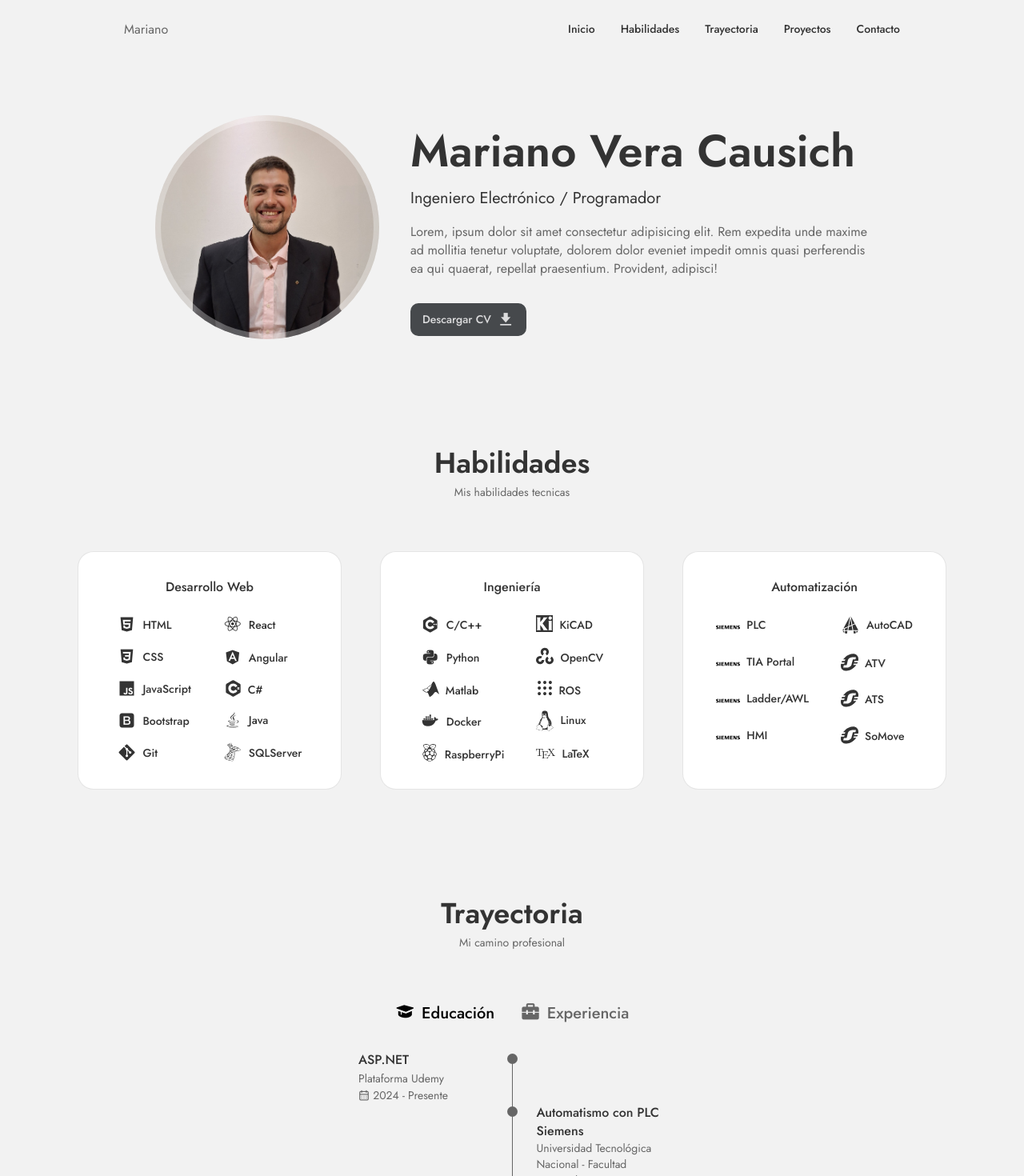
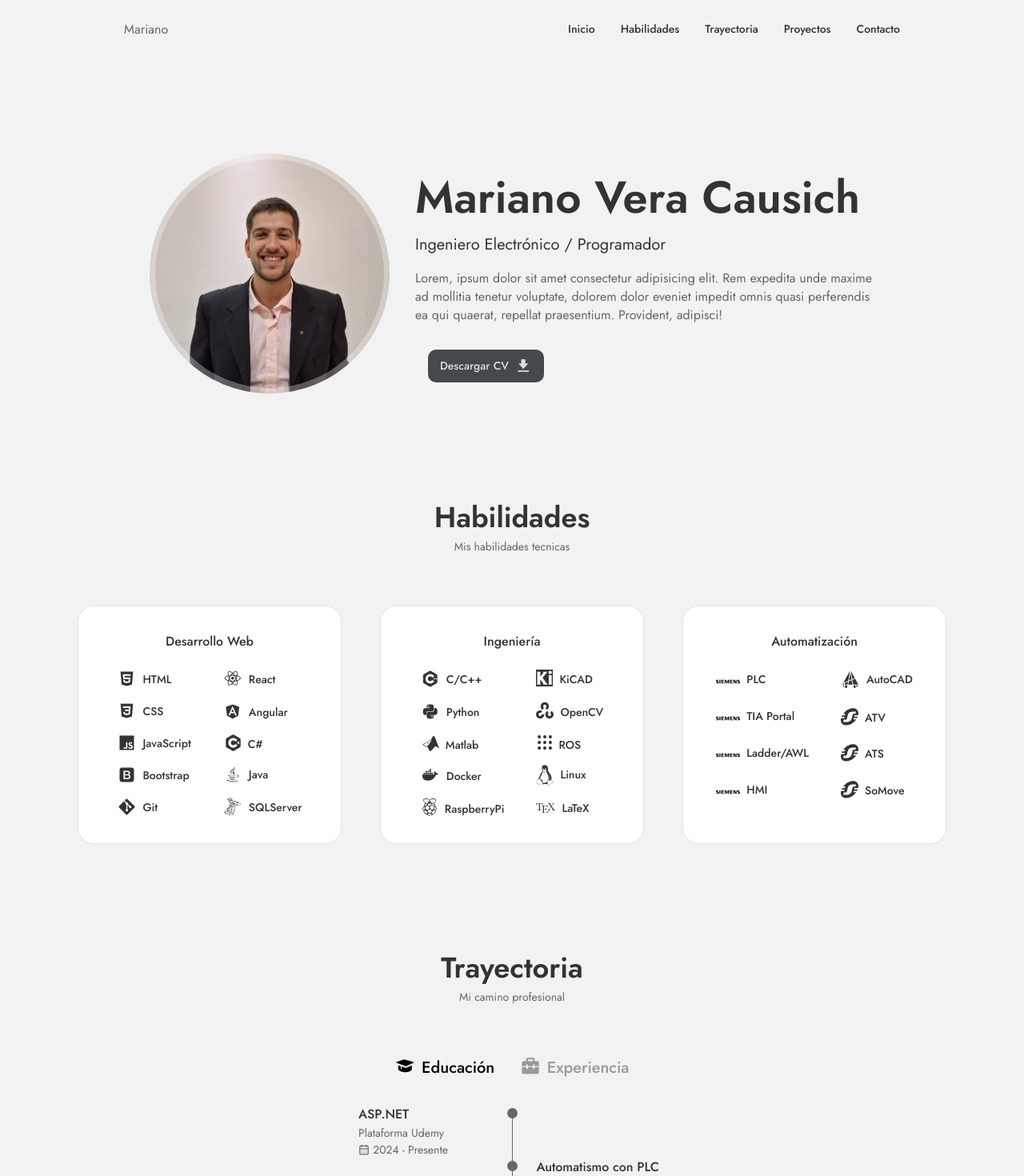
Before and after one commit to MarianoVera22/react-portfolio, a React (Create React App) app: page / in a window 1280 px wide. Shown: the top 1470 px of the page at 80% size. Built offline with nearby package versions, Linux system fonts and the light colour scheme.

Commit message:
toast formulario

```diff
--- a/package.json
+++ b/package.json
@@ -12,6 +12,7 @@
     "emailjs-com": "^3.2.0",
     "react": "^18.2.0",
     "react-dom": "^18.2.0",
+    "react-hot-toast": "^2.4.1",
     "react-router-dom": "^6.11.2",
     "react-scripts": "5.0.1",
     "web-vitals": "^2.1.4"
--- a/src/components/career/Career.css
+++ b/src/components/career/Career.css
@@ -1,35 +1,35 @@
-.career-container{
+.career-container {
   max-width: 768px;
 }
 
-.career-tabs{
+.career-tabs {
   display: flex;
   justify-content: center;
   margin-bottom: var(--mb-2);
 }
 
-.career-button{
+.career-button {
   font-size: var(--h3-font-size);
   font-weight: var(--font-medium);
-    color: hsl(var(--hue), var(--sat), 40%);
+  color: hsl(var(--hue), var(--sat), 60%);
   margin: 0 var(--mb-1);
   cursor: pointer;
 }
 
-.career-button:hover{
+.career-button:hover {
   color: var(--title-color-dark);
 }
 
-.career-icon{
+.career-icon {
   font-size: 1.6rem;
   margin-right: var(--mb-0-5);
 }
 
-.career-active{
+.career-active {
   color: var(--title-color-dark);
 }
 
-.career-sections{
+.career-sections {
   display: grid;
   grid-template-columns: 0.5fr;
   justify-content: center;
@@ -39,7 +39,7 @@
   display: none;
 }
 
-.career-content-active{
+.career-content-active {
   display: block;
 }
 
@@ -49,7 +49,7 @@
   column-gap: 1.5rem;
 }
 
-.career-title{
+.career-title {
   font-size: var(--normal-font-size);
   font-weight: var(--font-medium);
 }
@@ -59,11 +59,11 @@
   font-size: var(--small-font-size);
 }
 
-.career-calendar{
+.career-calendar {
   font-size: var(--small-font-size);
 }
 
-.career-rounder{
+.career-rounder {
   display: inline-block;
   width: 13px;
   height: 13px;
@@ -77,31 +77,28 @@
   height: 100%;
   background-color: var(--text-color);
   transform: translate(6px, -7px);
-
 }
 
-
 @media screen and (max-width: 992px) {
-    .career-container{
+  .career-container {
     margin-left: auto;
     margin-right: auto;
   }
 }
 
-
 @media screen and (max-width: 768px) {
-    .career-container{
+  .career-container {
     margin-left: var(--mb-1-5);
     margin-right: var(--mb-1-5);
   }
 }
 
 @media screen and (max-width: 576px) {
-    .career-sections{
+  .career-sections {
     grid-template-columns: initial;
   }
 
-    .career-button{
+  .career-button {
     margin: 0 var(--mb-0-75);
   }
 }
@@ -110,8 +107,4 @@
   .career-data {
     gap: 0.5rem;
   }
-
-
-
-
 }
--- a/src/components/contact/Contact.jsx
+++ b/src/components/contact/Contact.jsx
@@ -1,9 +1,11 @@
 import React, { useRef } from "react";
 import "./Contact.css";
 import emailjs from "@emailjs/browser";
+import toast, { Toaster } from "react-hot-toast";
 
 const Contact = () => {
   const form = useRef();
+  const notify = () => toast.success("Enviado!");
 
   const sendEmail = (e) => {
     e.preventDefault();
@@ -11,6 +13,7 @@ const Contact = () => {
     emailjs.sendForm("service_5pfooxj", "template_dqmk3kd", form.current, {
       publicKey: "Hmmm_6nHhA0ze_2F4",
     });
+
     e.target.reset();
   };
 
@@ -127,11 +130,11 @@ const Contact = () => {
 
             <button
               className="contact-button-email button-flex"
-              href=""
-              download=""
+              onClick={notify}
             >
               Enviar mensaje<i class="bx bxs-send contact-button-icon"></i>
             </button>
+            <Toaster position="bottom-center" reverseOrder={false} />
           </form>
         </div>
       </div>
--- a/src/components/home/Data.jsx
+++ b/src/components/home/Data.jsx
@@ -1,25 +1,23 @@
-import React from 'react'
-import CV from "../../assets/CV_Vera_Causich_Mariano.pdf"
+import React from "react";
+import CV from "../../assets/CV_Vera_Causich_Mariano.pdf";
 
 const Data = () => {
   return (
     <div className="home_data">
-        <h1 className="home_title">
-            Mariano Vera Causich
-        </h1>
-        <h3 className="home_subtitle">
-            Ingeniero Electrónico / Programador
-        </h3>
-        <p className="home_description">
-            Lorem, ipsum dolor sit amet consectetur adipisicing elit. Rem expedita unde maxime ad mollitia tenetur voluptate, dolorem dolor eveniet impedit omnis quasi perferendis ea qui quaerat, repellat praesentium. Provident, adipisci!
-        </p>
+      <h1 className="home_title">Mariano Vera Causich</h1>
+      <h3 className="home_subtitle">Ingeniero Electrónico / Programador</h3>
+      <p className="home_description">
+        Lorem, ipsum dolor sit amet consectetur adipisicing elit. Rem expedita
+        unde maxime ad mollitia tenetur voluptate, dolorem dolor eveniet impedit
+        omnis quasi perferendis ea qui quaerat, repellat praesentium. Provident,
+        adipisci!
+      </p>
 
-        <a className='home_button button-flex' href={CV} download="">
-          Descargar CV<i class='bx bxs-download home-button-icon'></i>
-        </a>
+      <a className="home_button button-flex" href={CV} download="">
+        Descargar CV<i class="bx bxs-download home-button-icon"></i>
+      </a>
+    </div>
+  );
+};
 
-    </div>
-  )
-}
-
-export default Data
+export default Data;
--- a/src/components/home/Home.css
+++ b/src/components/home/Home.css
@@ -1,6 +1,6 @@
 .home_content {
   grid-template-columns: 1fr 580px;
-  padding-top: 3rem;
+  padding-top: 6rem;
   padding-left: 2rem;
   padding-right: 2rem;
   column-gap: 2rem;
@@ -23,6 +23,7 @@
 .home_button {
   color: #dcdcdd;
   margin-top: 2rem;
+  margin-left: 1rem;
   padding: 10px 15px;
   background-color: #46494c;
   font-size: var(--small-font-size);
@@ -57,8 +58,8 @@
   background-repeat: no-repeat;
   background-position: center;
   background-size: cover;
-  width: 280px;
-  height: 280px;
+  width: 300px;
+  height: 300px;
   box-shadow: inset 0 0 0 7px rgba(255, 255, 255, 0.3);
   order: 0;
   justify-self: center;
```
Also changed, not shown: 1 other file (tests, documents, lock files or other folders). Lines whose indentation alone changed are shown as unchanged.
